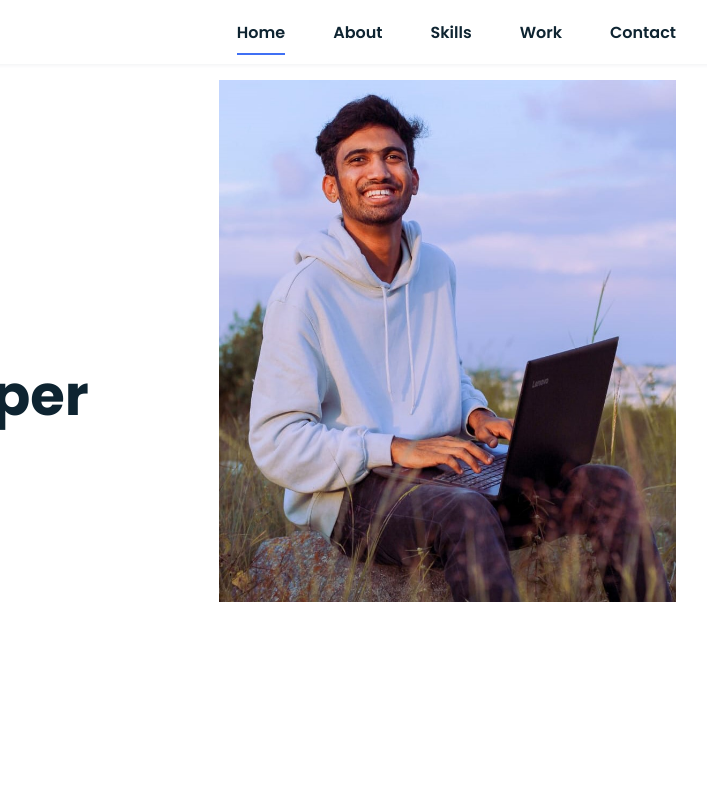
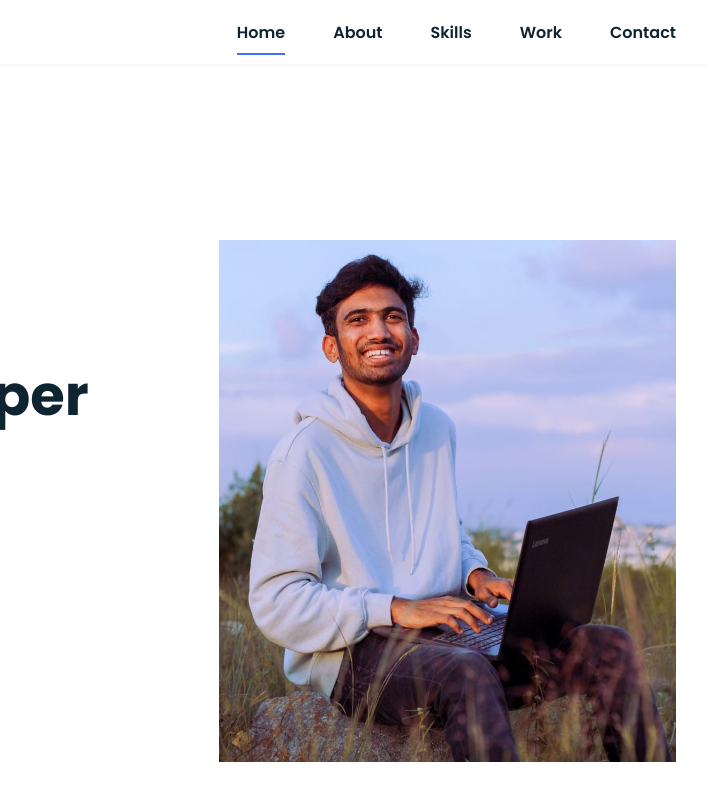
Before and after one commit to adsworld07/adityabastawad.github.io, a plain HTML site: page index.html in a window 1280 px wide. Shown: the top 800 px of the page, 476-1183 px from the left. Drawn offline with nearby package versions, Linux system fonts and the light colour scheme.

Commit message:
Update styles.css

```diff
--- a/styles.css
+++ b/styles.css
@@ -216,7 +216,7 @@ img{
   position: absolute;
   right: 0;
   bottom: 0;
-  top: 10%;
+  top: 30%;
   width: 295px;
 }
 
```
